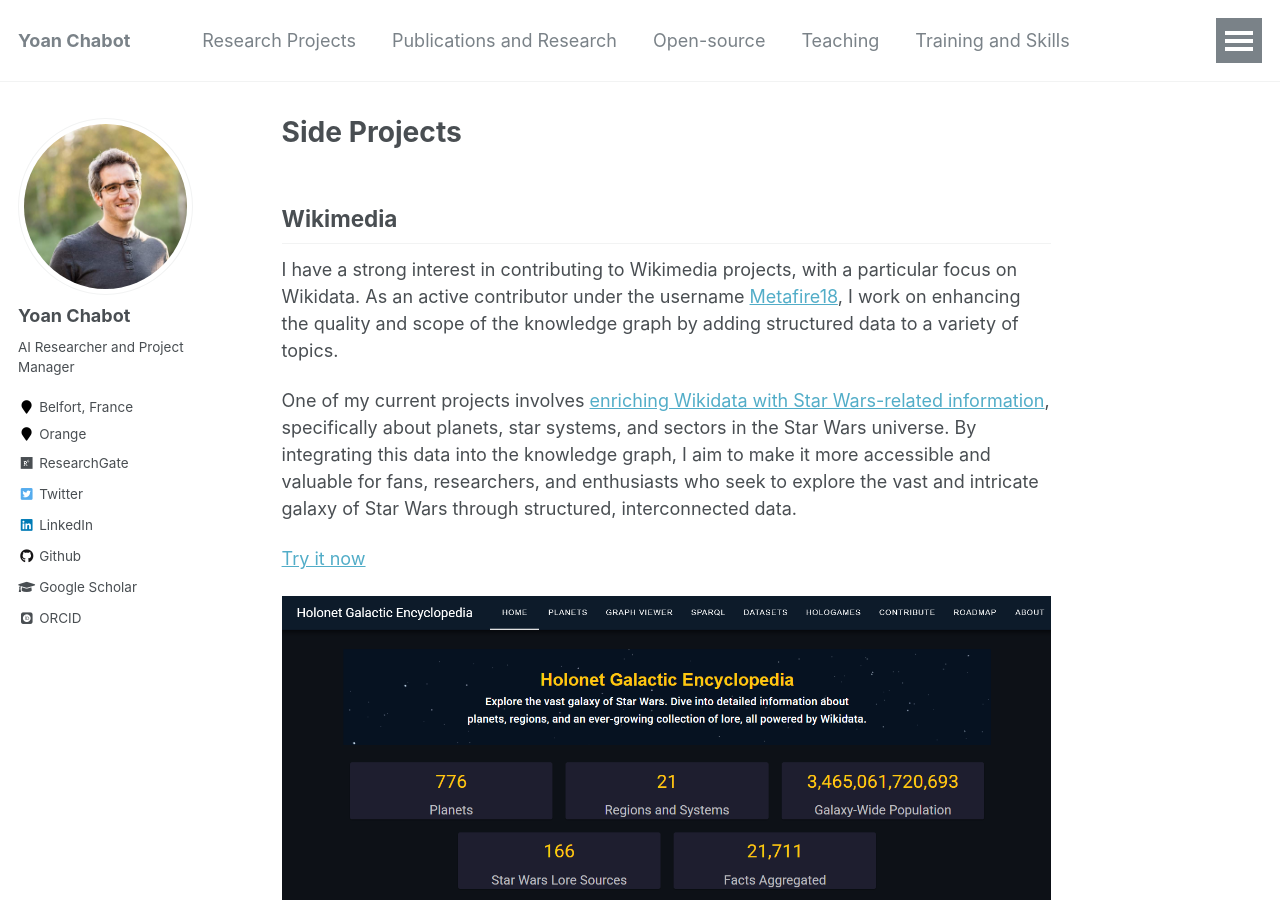
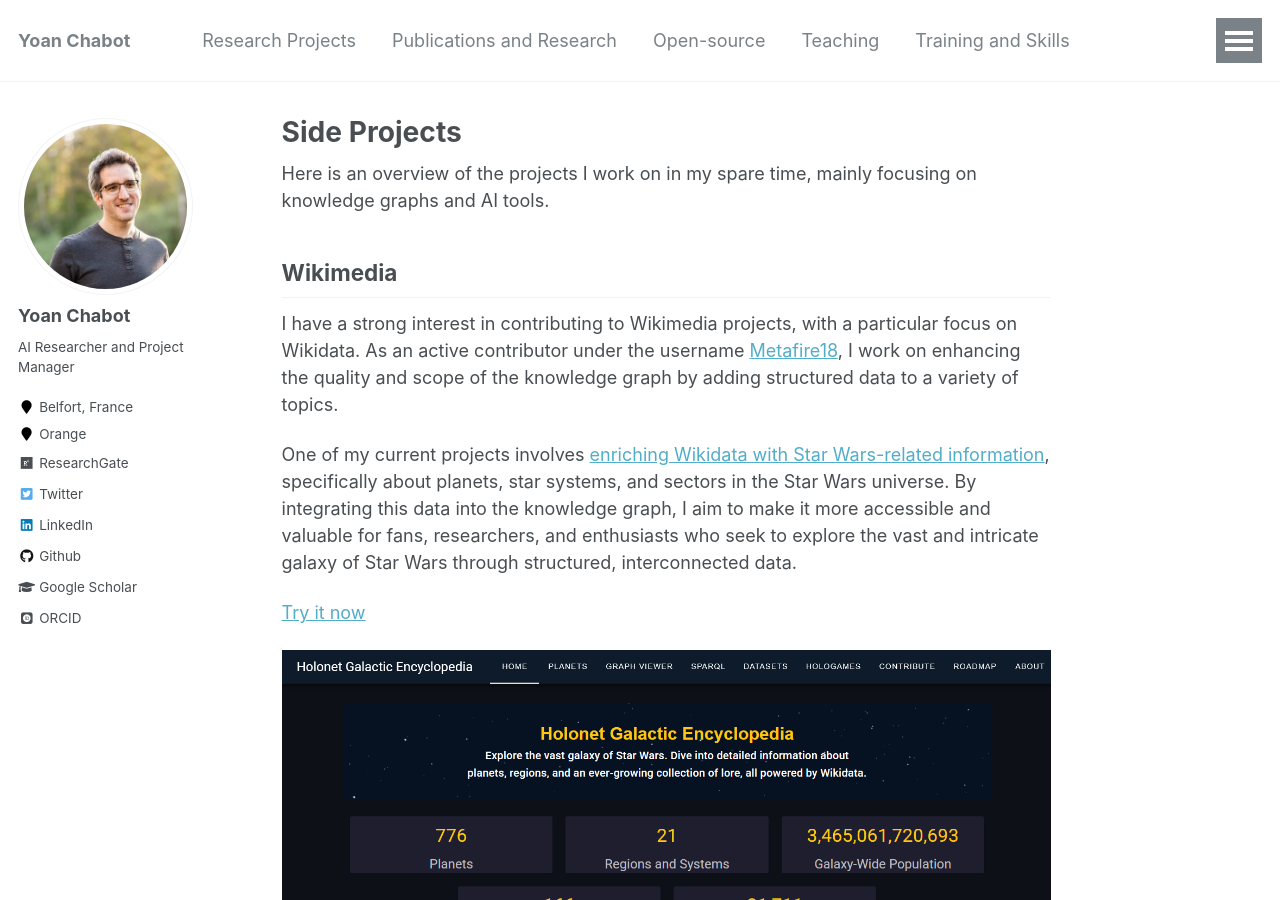
Before and after one commit to yoanchabot/yoanchabot.github.io, a Jekyll site: the page built from _pages/side.md, in a window 1280 px wide and 900 px high. Built offline with Jekyll 4.4.1, drawn with Linux system fonts in a browser that asks for light colours; some web fonts are replaced.

Commit message:
Update side.md

```diff
--- a/_pages/side.md
+++ b/_pages/side.md
@@ -3,6 +3,8 @@
 title: "Side Projects"
 author_profile: true
 ---
+
+Here is an overview of the projects I work on in my spare time, mainly focusing on knowledge graphs and AI tools.
 
 ## Wikimedia
 I have a strong interest in contributing to Wikimedia projects, with a particular focus on Wikidata. As an active contributor under the username [Metafire18](https://www.wikidata.org/wiki/User:Metafire18), I work on enhancing the quality and scope of the knowledge graph by adding structured data to a variety of topics.
```
